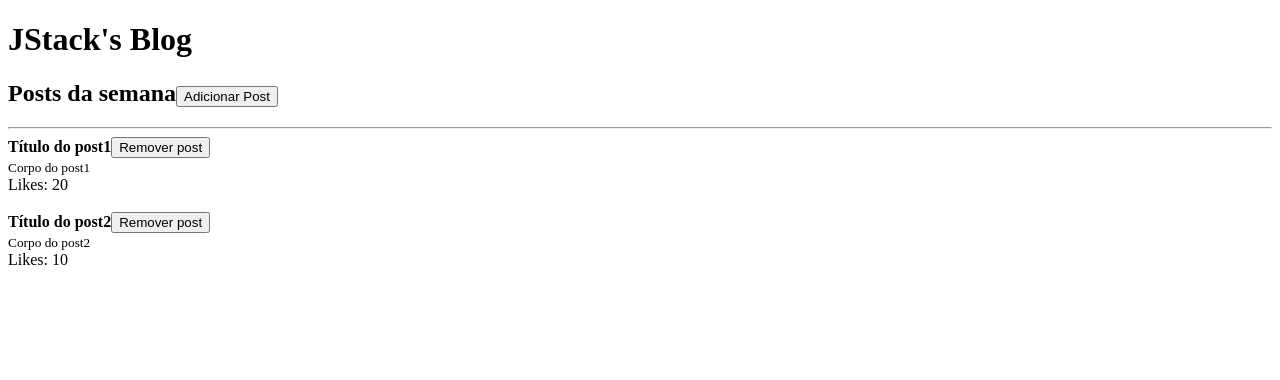
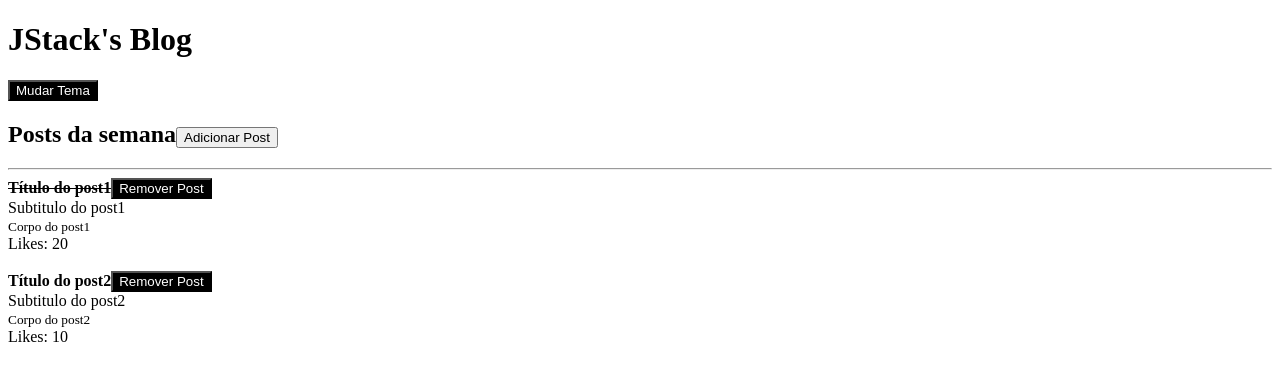
Before and after one commit to oricardos/JStack, a React app in the folder front/: page / in a window 1280 px wide. Shown: the top 380 px of the page. Built offline with nearby package versions, Linux system fonts and the light colour scheme.

Commit message:
useContext

```diff
--- a/front/src/App.js
+++ b/front/src/App.js
@@ -1,22 +1,31 @@
 import React, { useState } from "react";
 import Header from "./Header";
 import Post from "./Post";
+import { ThemeProvider} from './ThemeContext'
+
+
 
 function App() {
+
   const [posts, setPosts] = useState([
     {
       id: Math.random(),
       title: "Título do post1",
+      subtitle: "Subtitulo do post1",
       body: "Corpo do post1",
       likes: 20,
+      read: true,
     },
     {
       id: Math.random(),
       title: "Título do post2",
+      subtitle: "Subtitulo do post2",
       body: "Corpo do post2",
       likes: 10,
+      read: false,
     },
   ]);
+
 
   const handleAddPost = () => {
     setPosts([
@@ -24,8 +33,10 @@ function App() {
       {
         id: Math.random(),
         title: `Título do post${posts.length + 1}`,
+        subtitle: `subtitulo do post${posts.length + 1}`,
         body: `Corpo do post${posts.length + 1}`,
         likes: 0,
+        read: false,
       },
     ]);
   };
@@ -35,7 +46,7 @@ function App() {
   };
 
   return (
-    <>
+    <ThemeProvider>
       <Header title="JStack's Blog">
         <h2>
           Posts da semana
@@ -43,16 +54,14 @@ function App() {
         </h2>
       </Header>
       {posts.map((post) => (
-        <>
         <Post
           key={post.id}
           post={post}
           likes={post.likes}
           onRemove={handleRemovePost}
         />
-        </>
       ))}
-    </>
+    </ThemeProvider>
   );
 }
 
--- /dev/null
+++ b/front/src/Button.js
@@ -0,0 +1,25 @@
+import React, { useContext } from "react";
+import PropTypes from "prop-types";
+import { ThemeContext } from "./ThemeContext";
+
+export default function Button({ children, onClick }) {
+  const { theme } = useContext(ThemeContext);
+  console.log(theme);
+
+  return (
+    <button
+      onClick={onClick}
+      style={{
+        color: theme === "light" ? "#000" : "#fff",
+        backgroundColor: theme === "light" ? "#fff" : "#000",
+      }}
+    >
+      {children}
+    </button>
+  );
+}
+
+Button.propTypes = {
+  children: PropTypes.node.isRequired,
+  onClick: PropTypes.func.isRequired,
+};
--- a/front/src/Header.js
+++ b/front/src/Header.js
@@ -1,10 +1,14 @@
-import React from "react";
+import React, { useContext } from "react";
 import PropTypes from "prop-types";
+import Button from "./Button";
+import { ThemeContext } from "./ThemeContext";
 
 export default function Header({ title, children }) {
+  const { onToggleTheme } = useContext(ThemeContext);
   return (
     <header>
       <h1>{title}</h1>
+      <Button onClick={onToggleTheme}>Mudar Tema</Button>
       {children}
       <hr />
     </header>
@@ -13,12 +17,12 @@ export default function Header({ title, children }) {
 
 //Tipagem
 Header.propTypes = {
-    title: PropTypes.string.isRequired,
-    children: PropTypes.node.isRequired,
-}
+  title: PropTypes.string.isRequired,
+  children: PropTypes.node.isRequired,
+};
 
 // Default props
 Header.defaultProps = {
-    title: "Título padrão",
-    children: "Conteúdo padrão",
-}
+  title: "Título padrão",
+  children: "Conteúdo padrão",
+};
--- a/front/src/Post.js
+++ b/front/src/Post.js
@@ -1,16 +1,16 @@
 import React from "react";
 import PropTypes from "prop-types";
+import PostHeader from "./PostHeader";
 
-export default function Post({ post, likes, onRemove }) {
+export default function Post({ post, onRemove }) {
   return (
     <>
       <article>
-        <strong>{post.title}</strong>
-        <button onClick={() => onRemove(post.id)}>Remover post</button>
-        <br />
+        <PostHeader post={post} onRemove={onRemove} /><br />
+        <span>{post.subtitle}</span><br />
         <small>{post.body}</small>
         <br />
-        Likes: {likes}
+        Likes: {post.likes}
       </article>
       <br />
     </>
@@ -21,8 +21,10 @@ Post.propTypes = {
   post: PropTypes.shape({
     id: PropTypes.number.isRequired,
     title: PropTypes.string.isRequired,
+    subtitle: PropTypes.string.isRequired,
     body: PropTypes.string.isRequired,
+    likes: PropTypes.number.isRequired,
+    read: PropTypes.bool.isRequired,
   }).isRequired,
-  likes: PropTypes.number.isRequired,
   onRemove: PropTypes.func.isRequired,
 };
--- /dev/null
+++ b/front/src/PostHeader.js
@@ -0,0 +1,21 @@
+import React from "react";
+import PropTypes from "prop-types";
+import Button from "./Button";
+
+export default function PostHeader({ post, onRemove }) {
+  return (
+    <>
+      <strong>{post.read ? <s>{post.title}</s> : post.title}</strong>
+      <Button onClick={() => onRemove(post.id)} id={post.id}>Remover Post</Button>
+    </>
+  );
+}
+
+PostHeader.propTypes = {
+  onRemove: PropTypes.func.isRequired,
+  post: PropTypes.shape({
+    id: PropTypes.number.isRequired,
+    read: PropTypes.bool.isRequired,
+    title: PropTypes.string.isRequired,
+  }),
+};
--- /dev/null
+++ b/front/src/ThemeContext.js
@@ -0,0 +1,22 @@
+import React, { useState, createContext } from "react";
+
+export const ThemeContext = createContext("dark");
+
+export function ThemeProvider({ children }) {
+  const [theme, setTheme] = useState("dark");
+  const handleToggleTheme = () => {
+    setTheme((prevState) => (prevState === "dark" ? "light" : "dark"));
+  };
+
+
+  return (
+    <ThemeContext.Provider
+      value={{
+        theme,
+        onToggleTheme: handleToggleTheme,
+      }}
+    >
+      {children}
+    </ThemeContext.Provider>
+  );
+}
```
Lines whose indentation alone changed are shown as unchanged.
